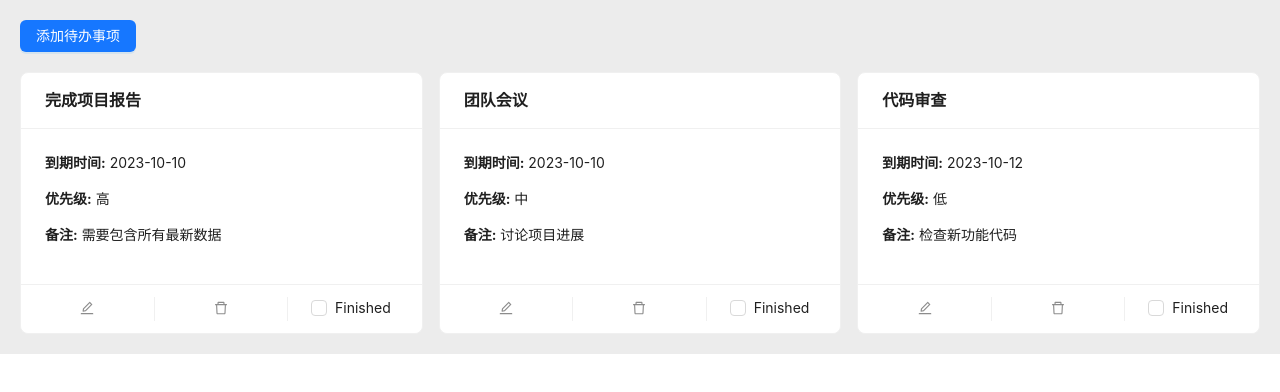
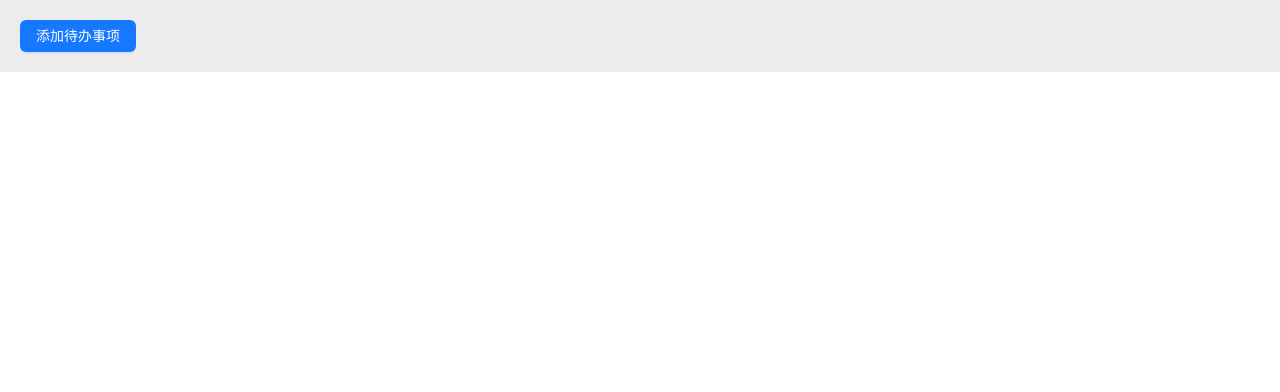
Before and after one commit to chillcharlie357/todo_vue, a Vue app: page / in a window 1280 px wide. Shown: the top 392 px of the page. Built offline with nearby package versions, Linux system fonts and the light colour scheme.

Commit message:
localstorage存储

```diff
--- a/src/App.vue
+++ b/src/App.vue
@@ -1,36 +1,30 @@
 <script setup>
-import { ref } from 'vue';
+import { ref, watch } from 'vue';
 import TodoList from './components/TodoList.vue';
 import dayjs from 'dayjs';
 
-const todos = ref ([
-  {
-    id: 1,
-    title: '完成项目报告',
-    dueDate: dayjs('2023-10-10'),
-    priority: '高',
-    remark: '需要包含所有最新数据',
-  },
-  {
-    id: 2,
-    title: '团队会议',
-    dueDate: dayjs('2023-10-10'),
-    priority: '中',
-    remark: '讨论项目进展',
-    finished: false,
-  },
-  {
-    id: 3,
-    title: '代码审查',
-    dueDate: dayjs('2023-10-12'),
-    priority: '低',
-    remark: '检查新功能代码',
-    finished: false,
-  },
-]);
+// 从 localStorage 加载 todos
+const loadTodos = () => {
+  const savedTodos = localStorage.getItem('todos');
+  const parsedTodos = savedTodos ? JSON.parse(savedTodos) : [];
+  parsedTodos.forEach(todo => {
+    todo.dueDate = dayjs(todo.dueDate);
+  });
+  return parsedTodos;
+};
+
+const todos = ref(loadTodos());
+
+// 监听 todos 的变化，并保存到 localStorage
+watch(todos, (newTodos) => {
+  console.log('Save todos:', newTodos);
+  localStorage.setItem('todos', JSON.stringify(newTodos));
+}, { deep: true });
 
 const updateTodos = (updatedTodos) => {
+  console.log('Update todos:', updatedTodos);
   todos.value = updatedTodos;
+  console.log('Current todos:', todos.value);
 };
 
 </script>
--- a/src/components/TodoList.vue
+++ b/src/components/TodoList.vue
@@ -5,6 +5,7 @@ import dayjs from 'dayjs';
 import { v4 as uuidv4 } from 'uuid';
 
 const props = defineProps(['todos']);
+const emit = defineEmits(['update:todos']);
 
 const isModalVisible = ref(false);
 const currentTodo = ref();
@@ -16,18 +17,20 @@ const handleEditTodo = (todo) => {
   isModalVisible.value = true;
 };
 
-const emit = defineEmits(['update:todos']);
 const handleOk = () => {
   const updatedTodos = [...props.todos];
   const index = updatedTodos.findIndex(todo => todo.id === currentTodo.value.id);
   if (index !== -1) {
     // Update existing todo
     updatedTodos[index] = { ...currentTodo.value };
+    console.log('Update todo:', currentTodo.value);
   } else {
     // Add new todo
     updatedTodos.push({ ...currentTodo.value });
+    console.log('Add todo:', currentTodo.value);
   }
   emit('update:todos', updatedTodos);
+  console.log('Updated todos:', updatedTodos);
   isModalVisible.value = false;
 };
 
@@ -43,8 +46,6 @@ const handleAddTodo = () => {
     priority: '中',
     remark: '',
   }
-  console.log('todos:', props.todos);
-  console.log('Add todo:', currentTodo.value);
   modelTitle.value = '添加待办事项';
   isModalVisible.value = true;
 };
```
